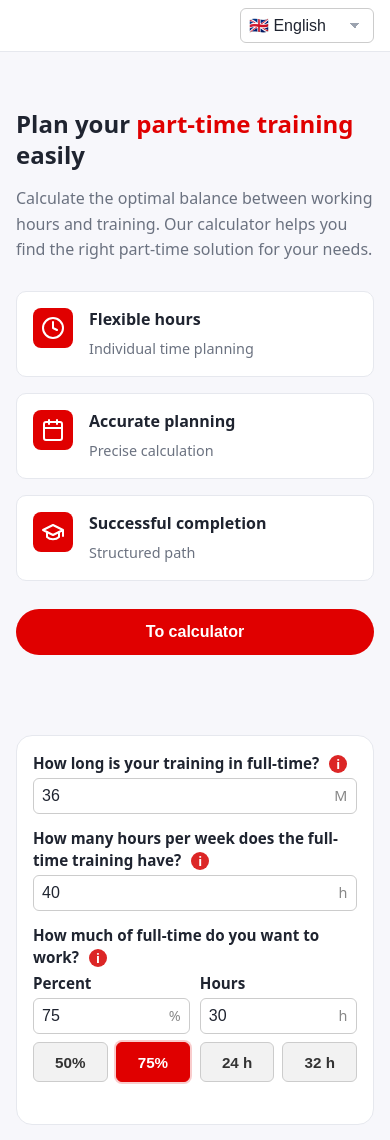
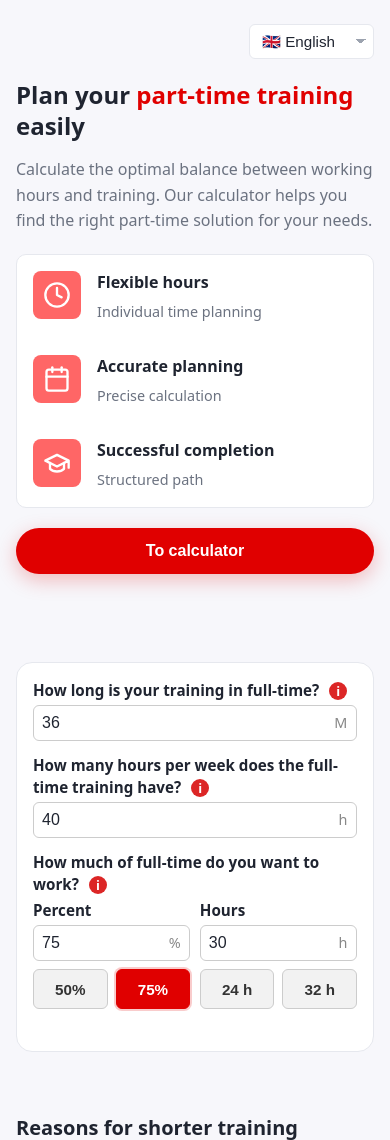
Before and after one commit to rbatmaz69/Teilzeitausbildungsrechner, a Flask app: page / in a window 390 px wide. Shown: the top 1140 px of the page. Run offline with Flask 3, Linux system fonts and the light colour scheme.

Commit message:
#27 Startseite: Layout überarbeitet — gebündelte Info-Box, CTA und responsive Anpassungen

```diff
--- a/static/styles.css
+++ b/static/styles.css
@@ -218,36 +218,7 @@ header h1 {
    HEADER & NAVIGATION
    ========================================== */
 
-/* Sprachwahl */
-.langbar {
-  display: flex;
-  align-items: center;
-  justify-content: flex-end;
-  gap: .5rem;
-  padding: .5rem 1rem;
-  border-bottom: 1px solid var(--border, #e5e7eb);
-  background: var(--surface, #fff);
-}
-
-.langbar-right {
-  display: flex;
-  align-items: center;
-  gap: .5rem;
-}
-
-#lang-switcher {
-  color: var(--text, #000); /* Explizit schwarze Schrift für Safari */
-  /* stylelint-disable-next-line property-no-vendor-prefix */
-  -webkit-appearance: none; /* Safari-spezifisch */
-  appearance: none;
-  background-image: linear-gradient(45deg, transparent 50%, #9ca3af 50%),
-                    linear-gradient(135deg, #9ca3af 50%, transparent 50%);
-  background-position: calc(100% - 18px) 50%,
-                       calc(100% - 13px) 50%;
-  background-size: 5px 5px, 5px 5px;
-  background-repeat: no-repeat;
-  padding-right: 2.5rem; /* Platz für Pfeil */
-}
+/* Sprach-Dropdown (wurde aus langbar in startseite verschoben) */
 
 .actionbar{
   position: sticky;
@@ -992,15 +963,59 @@ input.error,
    STARTSEITE
    ========================================== */
 .startseite {
-  padding: var(--space-4) 0;
+  padding: 0.5rem 0 var(--space-5) 0;
   margin-bottom: var(--space-5);
+}
+
+/* Header mit Sprachumschalter (Mobile) */
+.startseite-header {
+  display: flex;
+  justify-content: flex-end;
+  margin-bottom: 0.5rem;
+}
+
+/* Language Switcher - Mobile */
+.language-switcher {
+  position: relative;
+}
+
+#lang-switcher {
+  color: var(--text, #000);
+  /* stylelint-disable-next-line property-no-vendor-prefix */
+  -webkit-appearance: none;
+  appearance: none;
+  background-image: linear-gradient(45deg, transparent 50%, #9ca3af 50%),
+                    linear-gradient(135deg, #9ca3af 50%, transparent 50%);
+  background-position: calc(100% - 12px) 50%,
+                       calc(100% - 7px) 50%;
+  background-size: 5px 5px, 5px 5px;
+  background-repeat: no-repeat;
+  padding: 0.5rem 2rem 0.5rem 0.75rem;
+  border: 1px solid var(--border);
+  border-radius: 6px;
+  font-size: 0.95rem;
+  font-weight: 500;
+  background-color: #fff;
+  cursor: pointer;
+  transition: border-color 0.2s ease, background-color 0.2s ease;
+}
+
+#lang-switcher:hover,
+#lang-switcher:focus {
+  border-color: var(--primary);
+  background-color: #fafafa;
+}
+
+#lang-switcher:focus-visible {
+  outline: 3px solid #a5b4fc;
+  outline-offset: 2px;
 }
 
 .startseite-title {
   font-size: 1.5rem;
   font-weight: 700;
   line-height: 1.3;
-  margin-bottom: var(--space-3);
+  margin-bottom: 0.75rem;
   color: var(--text);
 }
 
@@ -1010,56 +1025,94 @@ input.error,
 
 .startseite-description {
   color: var(--muted);
-  margin-bottom: var(--space-5);
+  margin-bottom: 1.25rem;
   line-height: 1.6;
 }
 
-.info-cards {
+/* Zusammenhängendes Informationsfeld statt separater Karten */
+.info-section {
   display: flex;
   flex-direction: column;
-  gap: var(--space-3);
-  margin-bottom: var(--space-5);
-}
-
-.info-card {
-  display: flex;
-  align-items: flex-start;
-  gap: var(--space-3);
-  padding: var(--space-3);
+  gap: 0;
+  margin-bottom: 1.25rem;
   background: var(--card-bg);
   border: 1px solid var(--border);
   border-radius: var(--radius-sm);
-}
-
-.info-card-icon {
+  overflow: hidden;
+}
+
+.info-item {
+  display: flex;
+  align-items: flex-start;
+  gap: var(--space-3);
+  padding: 1rem;
+  /* auf Mobile keine Trennlinie, damit es als eine Box wirkt */
+  border-bottom: none;
+  transition: background-color 0.2s ease;
+}
+
+/* Letztes Element ohne unterer Border */
+.info-item:last-child {
+  border-bottom: none;
+}
+
+/* Visuelles Feedback: nur auf Geräten mit Hover (Maus). */
+@media (hover: hover) and (pointer: fine) {
+  .info-item:hover {
+    background-color: #fafafa;
+  }
+}
+
+/* Auf Touch-Geräten kein Tap-Highlight oder aktive Rückmeldung auf Info-Items,
+   damit die gesamte Box als Einheit wahrgenommen wird. */
+.info-item {
+  -webkit-tap-highlight-color: transparent;
+  touch-action: manipulation;
+}
+
+@media (hover: none) {
+  .info-item:hover,
+  .info-item:active {
+    background-color: transparent;
+  }
+}
+
+/* Sicherstellen, dass die Items nicht klickbar wirken */
+.info-item {
+  cursor: default;
+  user-select: none;
+  -webkit-user-select: none;
+}
+
+.info-item-icon {
   flex-shrink: 0;
-  width: 40px;
-  height: 40px;
+  width: 48px;
+  height: 48px;
   display: flex;
   align-items: center;
   justify-content: center;
-  background: var(--primary);
+  background: #f66;
   color: white;
   border-radius: 8px;
 }
 
-.info-card-icon svg {
-  width: 24px;
-  height: 24px;
-}
-
-.info-card-content {
+.info-item-icon svg {
+  width: 28px;
+  height: 28px;
+}
+
+.info-item-content {
   flex: 1;
 }
 
-.info-card-title {
+.info-item-title {
   font-size: 1rem;
   font-weight: 700;
   margin: 0 0 var(--space-1) 0;
   color: var(--text);
 }
 
-.info-card-subtitle {
+.info-item-subtitle {
   font-size: 0.9rem;
   color: var(--muted);
   margin: 0;
@@ -1076,7 +1129,7 @@ input.error,
   font-size: 16px;
   cursor: pointer;
   transition: background-color 0.2s ease-in-out, transform 0.05s ease-in-out, box-shadow 0.15s ease-in-out;
-  box-shadow: var(--shadow);
+  box-shadow: 0 6px 20px rgb(224 0 0 / 25%);
   display: inline-flex;
   align-items: center;
   justify-content: center;
--- a/templates/index.html
+++ b/templates/index.html
@@ -17,23 +17,24 @@
 </head>
 <body>
 
-  <!-- Sprachleiste oben -->
-  <nav class="langbar" aria-label="Sprache">
-    <label id="label-lang" class="sr-only" for="lang-switcher" data-i18n="lang.label">Sprache</label>
-    <div class="langbar-right">
-      <!-- Beides bleibt bestehen; wir priorisieren das sichtbare Label über aria-labelledby -->
-      <select id="lang-switcher" aria-label="Sprache wählen" aria-labelledby="label-lang" data-i18n-attr="aria-label:lang.aria">
-        <option value="de" data-i18n="lang.de">Deutsch</option>
-        <option value="en" data-i18n="lang.en">English</option>
-      </select>
-    </div>
-  </nav>
+  <!-- Sprachleiste wird in die Startseite verlagert -->
 
   <!-- ================================ STARTSEITE ================================ -->
   <div class="container">
     <section id="startseite" class="startseite">
       <!-- Mobile Version (default) -->
       <div class="startseite-mobile">
+        <!-- Sprachumschalter oben rechts -->
+        <div class="startseite-header">
+          <label id="label-lang" class="sr-only" for="lang-switcher" data-i18n="lang.label">Sprache</label>
+          <div class="language-switcher">
+            <select id="lang-switcher" aria-label="Sprache wählen" aria-labelledby="label-lang" data-i18n-attr="aria-label:lang.aria">
+              <option value="de" data-i18n="lang.de"></option>
+              <option value="en" data-i18n="lang.en"></option>
+            </select>
+          </div>
+        </div>
+
         <h1 class="startseite-title">
           <span data-i18n="start.title.prefix">Planen Sie Ihre </span><span class="startseite-title-accent" data-i18n="start.title.accent">Teilzeitausbildung</span><span data-i18n="start.title.suffix"> ganz einfach</span>
         </h1>
@@ -41,52 +42,53 @@
           Berechnen Sie die optimale Aufteilung zwischen Arbeitszeit und Ausbildung. Unser Rechner hilft Ihnen dabei, die passende Teilzeitlösung für Ihre Bedürfnisse zu finden.
         </p>
 
-        <div class="info-cards">
-          <div class="info-card">
-            <div class="info-card-icon">
-              <svg xmlns="http://www.w3.org/2000/svg" width="24" height="24" viewBox="0 0 24 24" fill="none" stroke="currentColor" stroke-width="2" stroke-linecap="round" stroke-linejoin="round">
+        <!-- Zusammenhängendes Informationsfeld statt separater Karten -->
+        <div class="info-section" role="region" aria-label="Vorteile des Rechners">
+          <div class="info-item">
+            <div class="info-item-icon">
+              <svg xmlns="http://www.w3.org/2000/svg" width="24" height="24" viewBox="0 0 24 24" fill="none" stroke="currentColor" stroke-width="2" stroke-linecap="round" stroke-linejoin="round" aria-hidden="true">
                 <circle cx="12" cy="12" r="10"></circle>
                 <polyline points="12 6 12 12 16 14"></polyline>
               </svg>
             </div>
-            <div class="info-card-content">
-              <h3 class="info-card-title" data-i18n="start.card1.title">Flexible Zeiten</h3>
-              <p class="info-card-subtitle" data-i18n="start.card1.subtitle">Individuelle Stundenplanung</p>
+            <div class="info-item-content">
+              <h3 class="info-item-title" data-i18n="start.card1.title">Flexible Zeiten</h3>
+              <p class="info-item-subtitle" data-i18n="start.card1.subtitle">Individuelle Stundenplanung</p>
             </div>
           </div>
 
-          <div class="info-card">
-            <div class="info-card-icon">
-              <svg xmlns="http://www.w3.org/2000/svg" width="24" height="24" viewBox="0 0 24 24" fill="none" stroke="currentColor" stroke-width="2" stroke-linecap="round" stroke-linejoin="round">
+          <div class="info-item">
+            <div class="info-item-icon">
+              <svg xmlns="http://www.w3.org/2000/svg" width="24" height="24" viewBox="0 0 24 24" fill="none" stroke="currentColor" stroke-width="2" stroke-linecap="round" stroke-linejoin="round" aria-hidden="true">
                 <rect x="3" y="4" width="18" height="18" rx="2" ry="2"></rect>
                 <line x1="16" y1="2" x2="16" y2="6"></line>
                 <line x1="8" y1="2" x2="8" y2="6"></line>
                 <line x1="3" y1="10" x2="21" y2="10"></line>
               </svg>
             </div>
-            <div class="info-card-content">
-              <h3 class="info-card-title" data-i18n="start.card2.title">Genaue Planung</h3>
-              <p class="info-card-subtitle" data-i18n="start.card2.subtitle">Präzise Berechnung</p>
+            <div class="info-item-content">
+              <h3 class="info-item-title" data-i18n="start.card2.title">Genaue Planung</h3>
+              <p class="info-item-subtitle" data-i18n="start.card2.subtitle">Präzise Berechnung</p>
             </div>
           </div>
 
-          <div class="info-card">
-            <div class="info-card-icon">
-              <svg xmlns="http://www.w3.org/2000/svg" width="24" height="24" viewBox="0 0 24 24" fill="none" stroke="currentColor" stroke-width="2" stroke-linecap="round" stroke-linejoin="round">
+          <div class="info-item">
+            <div class="info-item-icon">
+              <svg xmlns="http://www.w3.org/2000/svg" width="24" height="24" viewBox="0 0 24 24" fill="none" stroke="currentColor" stroke-width="2" stroke-linecap="round" stroke-linejoin="round" aria-hidden="true">
                 <path d="M22 10v6M2 10l10-5 10 5-10 5z"></path>
                 <path d="M6 12v5c3 3 9 3 12 0v-5"></path>
               </svg>
             </div>
-            <div class="info-card-content">
-              <h3 class="info-card-title" data-i18n="start.card3.title">Erfolgreicher Abschluss</h3>
-              <p class="info-card-subtitle" data-i18n="start.card3.subtitle">Strukturierter Weg</p>
+            <div class="info-item-content">
+              <h3 class="info-item-title" data-i18n="start.card3.title">Erfolgreicher Abschluss</h3>
+              <p class="info-item-subtitle" data-i18n="start.card3.subtitle">Strukturierter Weg</p>
             </div>
           </div>
         </div>
 
       <button id="btn-start-calculate" class="btn-start-calculate" type="button" data-i18n="start.button">
         Zum Rechner
-          <svg xmlns="http://www.w3.org/2000/svg" width="16" height="16" viewBox="0 0 24 24" fill="none" stroke="currentColor" stroke-width="2" stroke-linecap="round" stroke-linejoin="round">
+          <svg xmlns="http://www.w3.org/2000/svg" width="16" height="16" viewBox="0 0 24 24" fill="none" stroke="currentColor" stroke-width="2" stroke-linecap="round" stroke-linejoin="round" aria-hidden="true">
             <polyline points="6 9 12 15 18 9"></polyline>
           </svg>
         </button>
@@ -179,6 +181,15 @@
 
         <!-- Right Side: Text Content -->
         <div class="startseite-desktop-right">
+          <!-- Sprachumschalter oben rechts (Desktop) -->
+          <div class="language-switcher-desktop">
+            <label id="label-lang-desktop" class="sr-only" for="lang-switcher-desktop" data-i18n="lang.label">Sprache</label>
+            <select id="lang-switcher-desktop" aria-label="Sprache wählen" aria-labelledby="label-lang-desktop" data-i18n-attr="aria-label:lang.aria">
+              <option value="de" data-i18n="lang.de"></option>
+              <option value="en" data-i18n="lang.en"></option>
+            </select>
+          </div>
+
           <h1 class="startseite-title-desktop">
             <span data-i18n="start.title.prefix">Planen Sie Ihre </span><span class="startseite-title-accent" data-i18n="start.title.accent">Teilzeitausbildung</span><span data-i18n="start.title.suffix"> ganz einfach</span>
           </h1>
@@ -186,10 +197,10 @@
             Berechnen Sie die optimale Aufteilung zwischen Arbeitszeit und Ausbildung. Unser Rechner hilft Ihnen dabei, die passende Teilzeitlösung für Ihre Bedürfnisse zu finden.
           </p>
 
-          <div class="info-cards-desktop">
+          <div class="info-cards-desktop" role="region" aria-label="Vorteile des Rechners">
             <div class="info-card-desktop">
               <div class="info-card-icon-desktop">
-                <svg xmlns="http://www.w3.org/2000/svg" width="24" height="24" viewBox="0 0 24 24" fill="none" stroke="currentColor" stroke-width="2" stroke-linecap="round" stroke-linejoin="round">
+                <svg xmlns="http://www.w3.org/2000/svg" width="24" height="24" viewBox="0 0 24 24" fill="none" stroke="currentColor" stroke-width="2" stroke-linecap="round" stroke-linejoin="round" aria-hidden="true">
                   <circle cx="12" cy="12" r="10"></circle>
                   <polyline points="12 6 12 12 16 14"></polyline>
                 </svg>
@@ -202,7 +213,7 @@
 
             <div class="info-card-desktop">
               <div class="info-card-icon-desktop">
-                <svg xmlns="http://www.w3.org/2000/svg" width="24" height="24" viewBox="0 0 24 24" fill="none" stroke="currentColor" stroke-width="2" stroke-linecap="round" stroke-linejoin="round">
+                <svg xmlns="http://www.w3.org/2000/svg" width="24" height="24" viewBox="0 0 24 24" fill="none" stroke="currentColor" stroke-width="2" stroke-linecap="round" stroke-linejoin="round" aria-hidden="true">
                   <rect x="3" y="4" width="18" height="18" rx="2" ry="2"></rect>
                   <line x1="16" y1="2" x2="16" y2="6"></line>
                   <line x1="8" y1="2" x2="8" y2="6"></line>
@@ -217,7 +228,7 @@
 
             <div class="info-card-desktop">
               <div class="info-card-icon-desktop">
-                <svg xmlns="http://www.w3.org/2000/svg" width="24" height="24" viewBox="0 0 24 24" fill="none" stroke="currentColor" stroke-width="2" stroke-linecap="round" stroke-linejoin="round">
+                <svg xmlns="http://www.w3.org/2000/svg" width="24" height="24" viewBox="0 0 24 24" fill="none" stroke="currentColor" stroke-width="2" stroke-linecap="round" stroke-linejoin="round" aria-hidden="true">
                   <path d="M22 10v6M2 10l10-5 10 5-10 5z"></path>
                   <path d="M6 12v5c3 3 9 3 12 0v-5"></path>
                 </svg>
@@ -231,7 +242,7 @@
 
           <button id="btn-start-calculate-desktop" class="btn-start-calculate-desktop" type="button" data-i18n="start.button">
             Zum Rechner
-            <svg xmlns="http://www.w3.org/2000/svg" width="16" height="16" viewBox="0 0 24 24" fill="none" stroke="currentColor" stroke-width="2" stroke-linecap="round" stroke-linejoin="round">
+            <svg xmlns="http://www.w3.org/2000/svg" width="16" height="16" viewBox="0 0 24 24" fill="none" stroke="currentColor" stroke-width="2" stroke-linecap="round" stroke-linejoin="round" aria-hidden="true">
               <polyline points="6 9 12 15 18 9"></polyline>
             </svg>
           </button>
```
Also changed, not shown: other parts of static/styles.css (+96 -8 lines).
